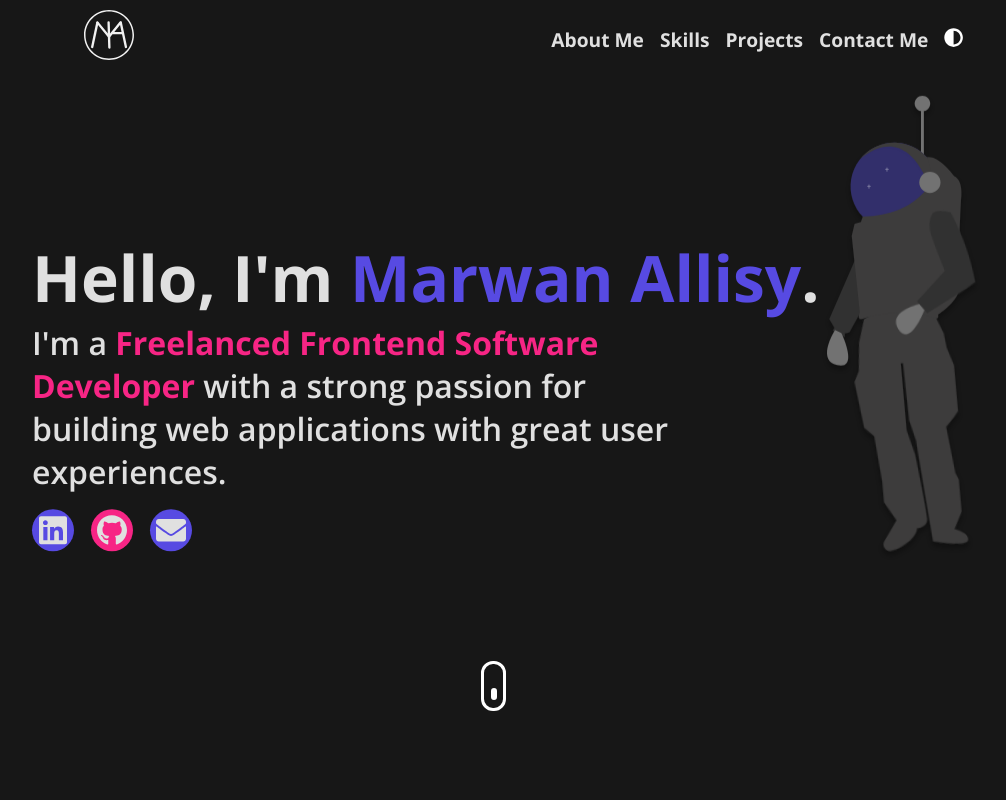
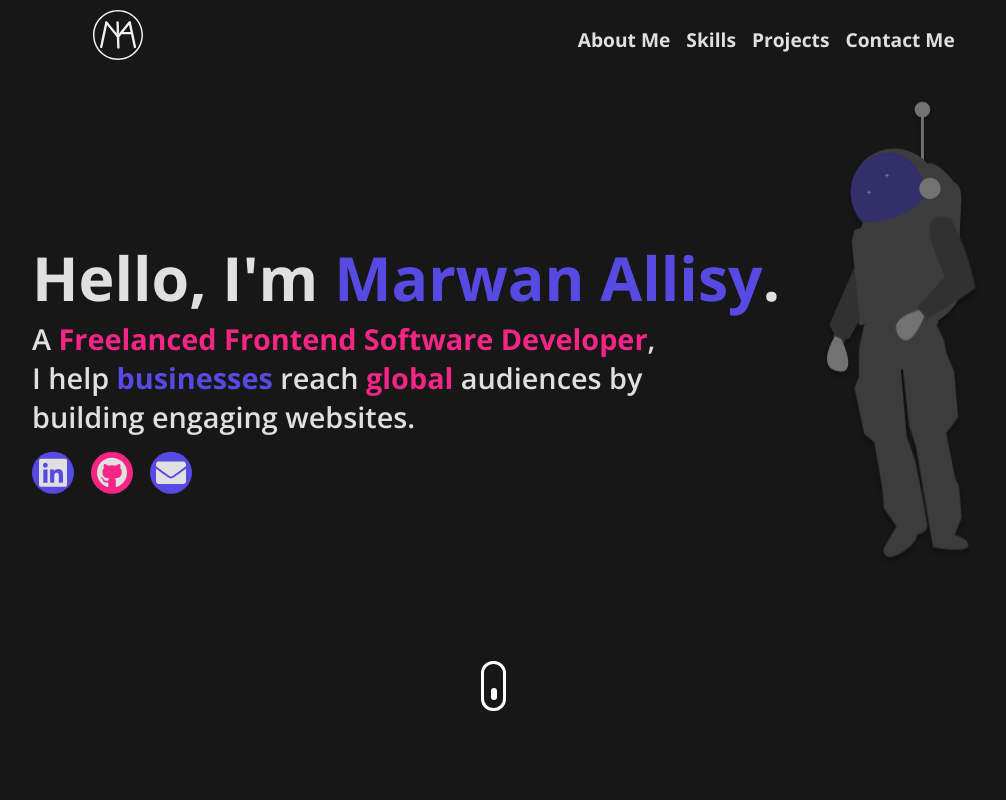
Before and after one commit to marwanAllithy/portfolio, a React (Create React App) app: page / in a window 1280 px wide. Shown: the top 800 px of the page, without its empty margins (108-1114 px from the left). Built offline with nearby package versions, Linux system fonts and the light colour scheme.

Commit message:
changed some measurements removed light and dark mode (made it only dark mode)

```diff
--- a/package.json
+++ b/package.json
@@ -18,7 +18,7 @@
     "react-router-dom": "^6.2.1",
     "react-scripts": "5.0.0",
     "react-spinners": "^0.11.0",
-    "sass": "^1.49.0",
+    "sass": "^1.54.8",
     "web-vitals": "^2.1.4",
     "webpack": "^5.74.0",
     "yarn": "^1.22.18"
--- a/src/App.jsx
+++ b/src/App.jsx
@@ -5,40 +5,23 @@ import Projects from "./compos/Projects";
 import Skills from "./compos/Skills";
 import Contacts from "./compos/contants";
 import Landing from "./compos/Landing";
-import { useLayoutEffect, useState } from "react";
 
 function App() {
-  const [darkmode, setDarkMode] = useState(true);
-  const [lightmode, setLightmode] = useState(false);
-
-  const handleLightmode = () => {
-    setLightmode(true);
-    setDarkMode(false);
-  };
-  const handledarkmode = () => {
-    setDarkMode(true);
-    setLightmode(false);
-  };
-  useLayoutEffect(() => {}, [darkmode]);
   return (
     <div
       className="App"
       style={{
         overflow: "hidden",
-        background: lightmode ? "#f7f4f3" : "#171717",
+        background: "#171717",
         transition: "300ms",
       }}
     >
-      <Nav
-        handledarkmode={handledarkmode}
-        handleLightmode={handleLightmode}
-        lightmode={lightmode}
-      />
-      <Landing lightmode={lightmode} handledarkmode={handledarkmode} />
-      <Aboutme lightmode={lightmode} />
-      <Skills lightmode={lightmode} />
-      <Projects lightmode={lightmode} />
-      <Contacts darkmode={darkmode} lightmode={lightmode} />
+      <Nav />
+      <Landing />
+      <Aboutme />
+      <Skills />
+      <Projects />
+      <Contacts />
       <Footer />
     </div>
   );
--- a/src/compos/Aboutme.jsx
+++ b/src/compos/Aboutme.jsx
@@ -3,32 +3,24 @@ import portpic from "../assets/port.jpg";
 import AOS from "aos";
 import "aos/dist/aos.css";
 AOS.init();
-const Aboutme = ({ lightmode }) => {
+const Aboutme = () => {
   return (
-    <section
-      id="aboutme"
-      style={{ background: lightmode ? "#e0e0e0" : "#1f1f1f" }}
-    >
+    <section id="aboutme" style={{ background: "#1f1f1f" }}>
       <div
         className="aboutme__section--title-cont"
         data-aos="fade-up"
-        style={{ color: lightmode ? "black" : "#e0e0e0" }}
+        style={{ color: "#e0e0e0" }}
       >
         <h2 className="aboutme__section--title section__title ">
           About <span className="blue">Me</span>.
         </h2>
       </div>
-      <div
-        className="aboutme__cont"
-        style={{ color: lightmode ? "black" : "#e0e0e0" }}
-      >
+      <div className="aboutme__cont" style={{ color: "#e0e0e0" }}>
         <div className="aboutme__pic--cont" data-aos="fade-up">
           <figure
             className="aboutme__pic--wrapper "
             style={{
-              boxShadow: lightmode
-                ? "-20px 20px 52px #5c5c5c,20px -20px 52px #ffffff"
-                : "-20px 20px 52px #000000 ,20px -20px 52px #1d1d1d",
+              boxShadow: "-20px 20px 52px #000000 ,20px -20px 52px #1d1d1d",
               borderRadius: "50%",
             }}
           >
--- a/src/compos/Landing.jsx
+++ b/src/compos/Landing.jsx
@@ -1,5 +1,4 @@
 import { FaEnvelope, FaGithub, FaLinkedin } from "react-icons/fa";
-
 import React, { useEffect, useState } from "react";
 import Lightastro from "./ui/Lightastro";
 import Darkastro from "./ui/darkastro";
@@ -27,9 +26,9 @@ const Landing = ({ lightmode }) => {
             Hello, I'm <span className="blue">Marwan Allisy</span>.
           </h1>
           <div className="landing__discription--para">
-            I'm a <b className="pink">Freelanced Frontend Software Developer</b>{" "}
-            with a strong passion for building web applications with great user
-            experiences.
+            A <b className="pink">Freelanced Frontend Software Developer</b>,
+            <br />
+            I help <span className="blue">businesses</span> reach <span className="pink">global</span> audiences by building engaging websites.
           </div>
           <div className="landing__links--cont">
             <div className="Landing__links">
--- a/src/compos/Nav.jsx
+++ b/src/compos/Nav.jsx
@@ -1,26 +1,18 @@
-import Logolightmde from "../assets/logo.svg";
+
 import Logodarkmode from "../assets/logo-light.svg";
-import { FaAdjust } from "react-icons/fa";
+;
 
-const Nav = ({ handledarkmode, handleLightmode, lightmode }) => {
+const Nav = () => {
   return (
     <nav id="navbar">
       <figure className="nav__logo">
-        <img
-          src={lightmode ? Logolightmde : Logodarkmode}
-          alt=""
-          className="nav__logo"
-        />
+        <img src={Logodarkmode} alt="" className="nav__logo" />
       </figure>
       <ul className="nav__link--list">
-        <li
-          className={`nav__link hidden hover-effect hover-effect--${
-            lightmode ? "white" : "dark"
-          }`}
-        >
+        <li className={`nav__link hidden hover-effect hover-effect--dark`}>
           <a
             style={{
-              color: lightmode ? "black" : "#e0e0e0",
+              color: "#e0e0e0",
               transition: "300ms",
             }}
             href="#aboutme"
@@ -29,14 +21,10 @@ const Nav = ({ handledarkmode, handleLightmode, lightmode }) => {
             About Me
           </a>
         </li>
-        <li
-          className={`nav__link hidden hover-effect hover-effect--${
-            lightmode ? "white" : "dark"
-          }`}
-        >
+        <li className={`nav__link hidden hover-effect hover-effect--dark`}>
           <a
             style={{
-              color: lightmode ? "black" : "#e0e0e0",
+              color: "#e0e0e0",
               transition: "300ms",
             }}
             href="#skills"
@@ -45,14 +33,10 @@ const Nav = ({ handledarkmode, handleLightmode, lightmode }) => {
             Skills
           </a>
         </li>
-        <li
-          className={`nav__link hidden hover-effect hover-effect--${
-            lightmode ? "white" : "dark"
-          }`}
-        >
+        <li className={`nav__link hidden hover-effect hover-effect--dark`}>
           <a
             style={{
-              color: lightmode ? "black" : "#e0e0e0",
+              color: "#e0e0e0",
               transition: "300ms",
             }}
             href="#projects"
@@ -61,14 +45,10 @@ const Nav = ({ handledarkmode, handleLightmode, lightmode }) => {
             Projects
           </a>
         </li>
-        <li
-          className={`nav__link hidden hover-effect hover-effect--${
-            lightmode ? "white" : "dark"
-          } nav__link-contact`}
-        >
+        <li className={`nav__link hidden hover-effect hover-effect--dark`}>
           <a
             style={{
-              color: lightmode ? "black" : "#e0e0e0",
+              color: "#e0e0e0",
               transition: "300ms",
             }}
             href="#contact"
@@ -77,23 +57,6 @@ const Nav = ({ handledarkmode, handleLightmode, lightmode }) => {
             Contact Me
           </a>
         </li>
-
-        {
-          <li
-            className={`nav__link hover-effect hover-effect--${
-              lightmode ? "white" : "dark"
-            }`}
-            style={{ color: lightmode ? "black" : "e0e0e0" }}
-          >
-            <button
-              className="nav__link--anchor click adjust"
-              style={{ color: "white", transition: "300ms" }}
-              onClick={lightmode ? handledarkmode : handleLightmode}
-            >
-              <FaAdjust />
-            </button>
-          </li>
-        }
       </ul>
     </nav>
   );
--- a/src/compos/Projects.jsx
+++ b/src/compos/Projects.jsx
@@ -3,12 +3,9 @@ import AOS from "aos";
 import "aos/dist/aos.css";
 import { projects } from "./helper/projects";
 
-const Projects = ({ lightmode }) => {
+const Projects = () => {
   return (
-    <section
-      id="projects"
-      style={{ background: lightmode ? "#e0e0e0" : "#1f1f1f" }}
-    >
+    <section id="projects" style={{ background: "#1f1f1f" }}>
       <div
         className="porject__title--cont"
         data-aos="fade-up"
@@ -16,7 +13,7 @@ const Projects = ({ lightmode }) => {
       >
         <h2
           className="project__title section__title"
-          style={{ color: lightmode ? "black" : "#e0e0e0" }}
+          style={{ color: "#e0e0e0" }}
         >
           My <span className="blue"> Projects</span>.
         </h2>
--- a/src/compos/Skills.jsx
+++ b/src/compos/Skills.jsx
@@ -6,13 +6,10 @@ import {
   MouseParallaxChild,
   MouseParallaxContainer,
 } from "react-parallax-mouse";
-const Skills = ({ lightmode }) => {
+const Skills = () => {
   return (
     <section id="skills">
-      <div
-        className="skill__cont--wrapper"
-        style={{ color: lightmode ? "black" : "#e0e0e0" }}
-      >
+      <div className="skill__cont--wrapper" style={{ color: "#e0e0e0" }}>
         <div className="skill__section--title--cont">
           <h2
             className="skill__section--title section__title"
@@ -49,7 +46,6 @@ const Skills = ({ lightmode }) => {
                         factorX={0.03}
                         factorY={0.1}
                         fontColor={item.fontColor}
-                        lightmode={lightmode}
                         techname={item.name}
                         techimg={item.img}
                       />
@@ -85,7 +81,6 @@ const Skills = ({ lightmode }) => {
                       {familiarArray.map((item) => (
                         <Techitem
                           fontColor={item.fontColor}
-                          lightmode={lightmode}
                           techname={item.name}
                           techimg={item.img}
                         />
--- a/src/compos/ui/techitem.jsx
+++ b/src/compos/ui/techitem.jsx
@@ -6,7 +6,7 @@ import {
 import AOS from "aos";
 AOS.init();
 
-const Techitem = ({ techname, techimg, lightmode, fontColor }) => {
+const Techitem = ({ techname, techimg, fontColor }) => {
   return (
     <MouseParallaxContainer resetOnLeave>
       <MouseParallaxChild factorX={0.23} factorY={0.21} resetOnLeave>
@@ -18,9 +18,8 @@ const Techitem = ({ techname, techimg, lightmode, fontColor }) => {
           <div
             className="tech__item"
             style={{
-              boxShadow: lightmode
-                ? "-2px 2px 15px #1d1d1d "
-                : "-5px 5px 15px #000000",
+              boxShadow:
+                "-5px 5px 15px #000000",
             }}
           >
             <div className="tech__item--img--cont">
--- a/src/index.scss
+++ b/src/index.scss
@@ -136,7 +136,7 @@ NAV BARRRRRR
 
   justify-content: space-around;
   width: 100%;
-  height: 100%;
+  height: 85px;
   padding-top: 10px;
   padding-bottom: 10px;
 
@@ -289,7 +289,7 @@ LANDINGGG
   }
   .landing__discription--cont {
     width: 100%;
-    height: 100vh;
+    height: calc(100vh - 85px);
     position: relative;
     display: flex;
     animation: levitate ease-in-out 5s infinite;
@@ -303,10 +303,10 @@ LANDINGGG
       max-width: 1000px;
 
       .landing__discription--title {
-        font-size: 4rem;
+        font-size: 3.8rem;
       }
       .landing__discription--para {
-        font-size: 2rem;
+        font-size: 1.8rem;
         font-weight: 600;
         max-width: 650px;
       }
@@ -320,8 +320,6 @@ LANDINGGG
     transform: translate(0, -50%);
     left: 46%;
     .landing__scroll {
-      // bottom: -10rem;
-      // margin: 1rem;
       border: 3px solid $pri;
       width: 25px;
       height: 50px;
```
Also changed, not shown: src/compos/contants.jsx (+16 -19 lines), 1 other file (tests, documents, lock files or other folders).
